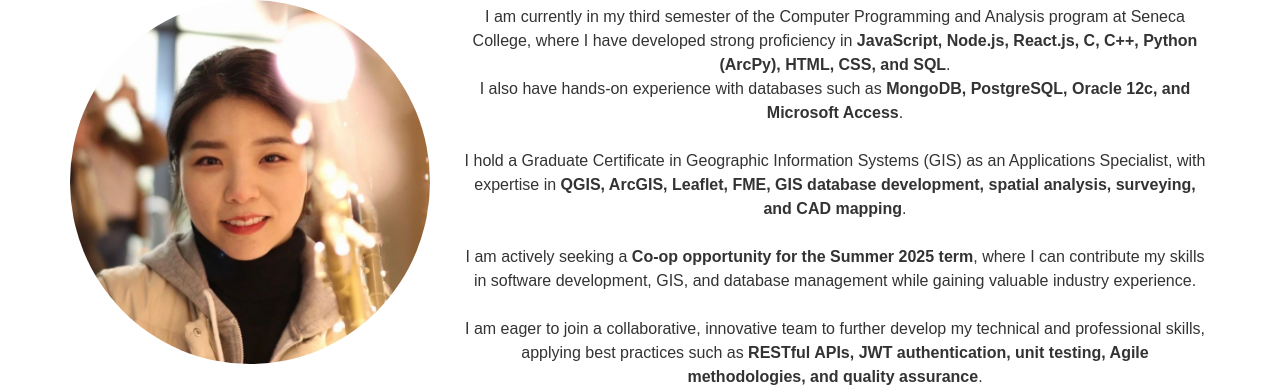
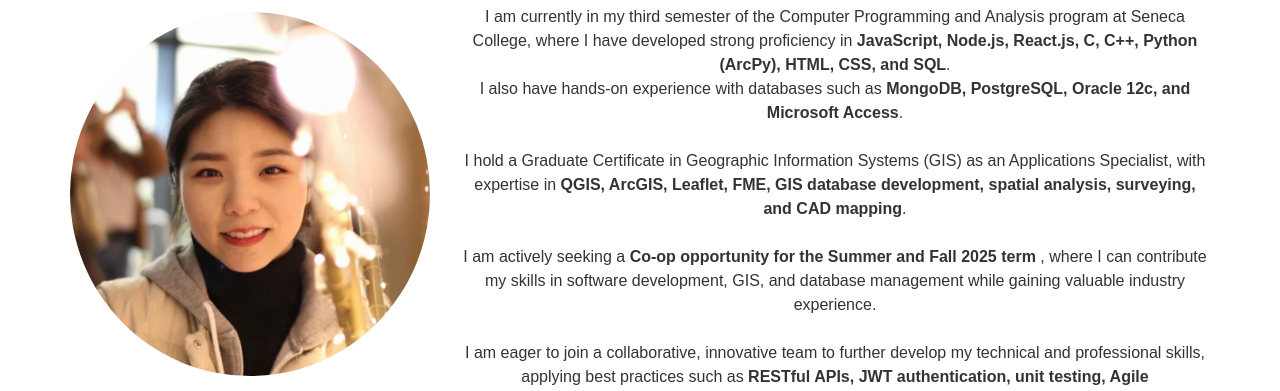
Before and after one commit to hyerinmun/HMun_Portfolio, a plain HTML site: page index.html in a window 1280 px wide. Shown: the part 283-674 px from the top of the page. Drawn offline with nearby package versions, Linux system fonts and the light colour scheme.

Commit message:
updating

```diff
--- a/index.html
+++ b/index.html
@@ -53,7 +53,7 @@
 
                     I hold a Graduate Certificate in Geographic Information Systems (GIS) as an Applications Specialist, with expertise in <b>QGIS, ArcGIS, Leaflet, FME, GIS database development, spatial analysis, surveying, and CAD mapping</b>.<br><br>
 
-                    I am actively seeking a <b>Co-op opportunity for the Summer 2025 term</b>, where I can contribute my skills in software development, GIS, and database management while gaining valuable industry experience.<br><br>
+                    I am actively seeking a <b>Co-op opportunity for the Summer and Fall 2025 term </b>, where I can contribute my skills in software development, GIS, and database management while gaining valuable industry experience.<br><br>
 
                     I am eager to join a collaborative, innovative team to further develop my technical and professional skills, applying best practices such as <b>RESTful APIs, JWT authentication, unit testing, Agile methodologies, and quality assurance</b>.
                 </p>
```
